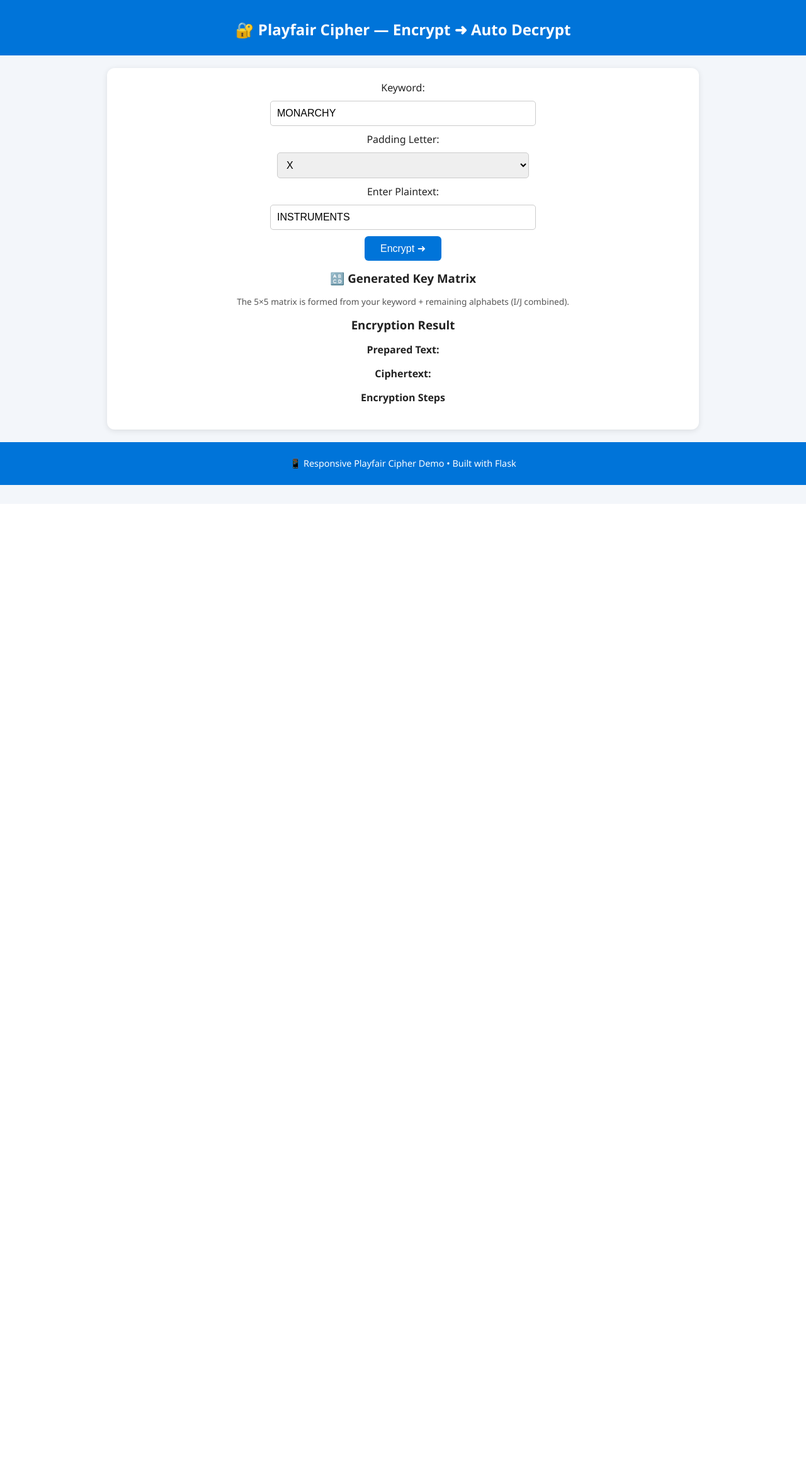
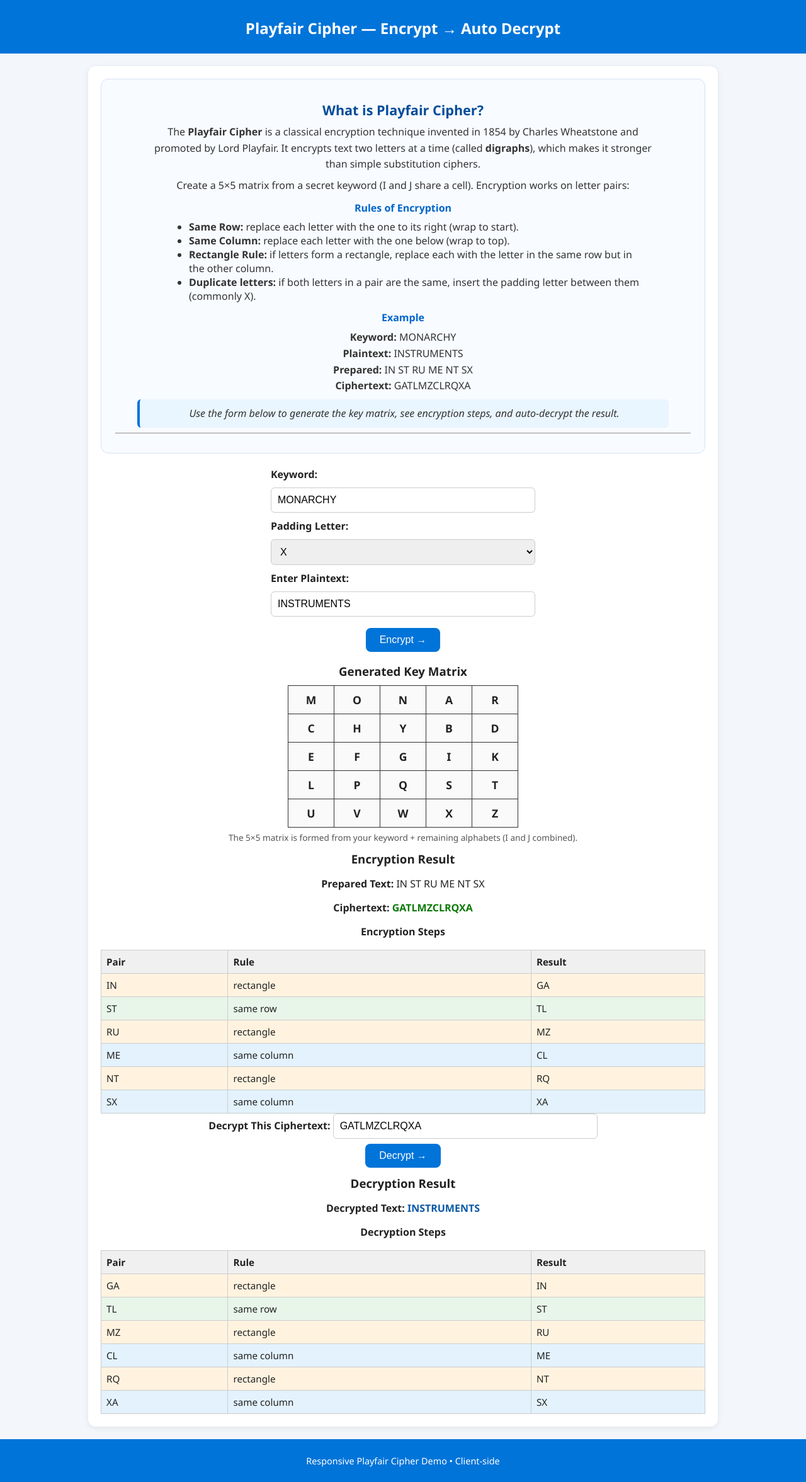
Before and after one commit to Sadikcserymec077/playfair, a Flask app: page / in a window 1280 px wide. Shown: the whole page at 63% size. Before the commit the page ends 770 px from the top, so only its background shows below. Run offline with Flask 3, Linux system fonts and the light colour scheme.

Commit message:
added description

```diff
--- a/static/script.js
+++ b/static/script.js
@@ -1,54 +1,178 @@
-// Encrypt flow
-// Encrypt flow
-async function encryptFlow() {
-    const key = document.getElementById('key').value;
-    const text = document.getElementById('plaintext').value;
-    const pad = document.getElementById('pad').value;
+// Playfair Cipher — Client-side implementation
+// Attach event handlers after DOM ready
+document.addEventListener('DOMContentLoaded', () => {
+    document.getElementById('btn-encrypt').addEventListener('click', encryptFlow);
+    document.getElementById('btn-decrypt').addEventListener('click', decryptFlow);
 
-    const res = await fetch('/encrypt', {
-        method: 'POST',
-        body: new URLSearchParams({ key, text, pad })
+    // Initial render using default inputs
+    encryptFlow();
   });
 
-    const data = await res.json();
-
-    // 🔹 Show Key Matrix
-    showMatrix(data.matrix);
-
-    // Encryption section
-    document.getElementById('encryption-section').style.display = 'block';
-    document.getElementById('decryption-section').style.display = 'none';
-
-    document.getElementById('prepared').innerText = data.prepared;
-    document.getElementById('cipher').innerText = data.cipher;
-    showSteps('enc-steps', data.enc_steps);
-
-    // Auto-fill ciphertext
-    document.getElementById('ciphertext').value = data.cipher;
-    document.getElementById('decryption-section').style.display = 'block';
+  /* ---------- Utilities ---------- */
+  function normalizeInput(s) {
+    return s.toUpperCase().replace(/[^A-Z]/g, '').replace(/J/g, 'I');
   }
 
-showMatrix(data.matrix);
+  /* ---------- Matrix Generation ---------- */
+  function generateMatrix(key) {
+    key = normalizeInput(key || '');
+    const used = new Set();
+    const mat = [];
+    const order = [];
 
-// Decrypt flow
-async function decryptFlow() {
-    const key = document.getElementById('key').value;
-    const text = document.getElementById('ciphertext').value;
-    const pad = document.getElementById('pad').value;
-
-    const res = await fetch('/decrypt', {
-        method: 'POST',
-        body: new URLSearchParams({ key, text, pad })
-    });
-
-    const data = await res.json();
-
-    // Update decrypted text and steps
-    document.getElementById('plain').innerText = data.decrypted;
-    showSteps('dec-steps', data.dec_steps);
+    // Add key letters (unique)
+    for (let ch of key) {
+      if (!used.has(ch)) {
+        used.add(ch);
+        order.push(ch);
+      }
     }
 
-// Common table rendering
+    // Add remaining letters A..Z but treat J as I
+    for (let code = 65; code <= 90; code++) {
+      const ch = String.fromCharCode(code);
+      if (ch === 'J') continue; // skip J (use I)
+      if (!used.has(ch)) {
+        used.add(ch);
+        order.push(ch);
+      }
+    }
+
+    // Make 5x5 matrix
+    for (let r = 0; r < 5; r++) {
+      mat.push(order.slice(r * 5, r * 5 + 5));
+    }
+
+    // Build lookup map: char -> {r,c}
+    const pos = {};
+    for (let r = 0; r < 5; r++) {
+      for (let c = 0; c < 5; c++) {
+        pos[mat[r][c]] = { r, c };
+      }
+    }
+
+    return { mat, pos };
+  }
+
+  /* ---------- Text Preparation (digraphs) ---------- */
+  function preparePlaintext(raw, padChar = 'X') {
+    raw = normalizeInput(raw || '');
+    const pairs = [];
+    const prepared = [];
+
+    let i = 0;
+    while (i < raw.length) {
+      const a = raw[i];
+      const b = raw[i + 1];
+
+      if (!b) {
+        // single final -> pad
+        pairs.push(a + padChar);
+        prepared.push(a + padChar);
+        i += 1;
+      } else if (a === b) {
+        // duplicate -> insert pad between
+        pairs.push(a + padChar);
+        prepared.push(a + padChar);
+        i += 1; // only consume first char, second becomes next pair's first
+      } else {
+        pairs.push(a + b);
+        prepared.push(a + b);
+        i += 2;
+      }
+    }
+
+    return { pairs, preparedText: prepared.join(' ') };
+  }
+
+  /* ---------- Core encryption / decryption for a pair ---------- */
+  function encryptPair(pair, matrixObj) {
+    const { mat, pos } = matrixObj;
+    const a = pair[0];
+    const b = pair[1];
+    const p = pos[a];
+    const q = pos[b];
+
+    // same row
+    if (p.r === q.r) {
+      const ra = p.r;
+      const ca = (p.c + 1) % 5;
+      const cb = (q.c + 1) % 5;
+      return {
+        result: mat[ra][ca] + mat[ra][cb],
+        rule: 'same row'
+      };
+    }
+
+    // same column
+    if (p.c === q.c) {
+      const ca = p.c;
+      const ra = (p.r + 1) % 5;
+      const rb = (q.r + 1) % 5;
+      return {
+        result: mat[ra][ca] + mat[rb][ca],
+        rule: 'same column'
+      };
+    }
+
+    // rectangle rule
+    return {
+      result: mat[p.r][q.c] + mat[q.r][p.c],
+      rule: 'rectangle'
+    };
+  }
+
+  function decryptPair(pair, matrixObj) {
+    const { mat, pos } = matrixObj;
+    const a = pair[0];
+    const b = pair[1];
+    const p = pos[a];
+    const q = pos[b];
+
+    // same row -> shift left
+    if (p.r === q.r) {
+      const ra = p.r;
+      const ca = (p.c - 1 + 5) % 5;
+      const cb = (q.c - 1 + 5) % 5;
+      return {
+        result: mat[ra][ca] + mat[ra][cb],
+        rule: 'same row'
+      };
+    }
+
+    // same column -> shift up
+    if (p.c === q.c) {
+      const ca = p.c;
+      const ra = (p.r - 1 + 5) % 5;
+      const rb = (q.r - 1 + 5) % 5;
+      return {
+        result: mat[ra][ca] + mat[rb][ca],
+        rule: 'same column'
+      };
+    }
+
+    // rectangle -> swap columns
+    return {
+      result: mat[p.r][q.c] + mat[q.r][p.c],
+      rule: 'rectangle'
+    };
+  }
+
+  /* ---------- UI Rendering ---------- */
+  function showMatrix(matrix) {
+    const table = document.getElementById('matrix');
+    table.innerHTML = '';
+    matrix.forEach(row => {
+      const tr = document.createElement('tr');
+      row.forEach(ch => {
+        const td = document.createElement('td');
+        td.innerText = ch;
+        tr.appendChild(td);
+      });
+      table.appendChild(tr);
+    });
+  }
+
   function showSteps(tableId, steps) {
     const t = document.getElementById(tableId);
     t.innerHTML = '<tr><th>Pair</th><th>Rule</th><th>Result</th></tr>';
@@ -60,28 +184,96 @@ function showSteps(tableId, steps) {
     }
   }
 
-// Color-coded row backgrounds
   function styleRowByRule(tr, rule) {
     if (!rule) return;
     if (rule.includes('row')) {
-        tr.style.backgroundColor = '#e8f5e9'; // green
+      tr.style.backgroundColor = '#e8f5e9';
     } else if (rule.includes('column')) {
-        tr.style.backgroundColor = '#e3f2fd'; // blue
+      tr.style.backgroundColor = '#e3f2fd';
     } else if (rule.includes('rectangle')) {
-        tr.style.backgroundColor = '#fff3e0'; // orange
+      tr.style.backgroundColor = '#fff3e0';
     }
   }
-function showMatrix(matrix) {
-    const table = document.getElementById('matrix');
-    table.innerHTML = ''; // clear previous
 
-    matrix.forEach(row => {
-        const tr = document.createElement('tr');
-        row.forEach(ch => {
-            const td = document.createElement('td');
-            td.innerText = ch;
-            tr.appendChild(td);
-        });
-        table.appendChild(tr);
-    });
+  /* ---------- Flows ---------- */
+  function encryptFlow() {
+    const key = document.getElementById('key').value || '';
+    const raw = document.getElementById('plaintext').value || '';
+    const pad = (document.getElementById('pad').value || 'X').toUpperCase();
+
+    // Build matrix
+    const matrixObj = generateMatrix(key);
+    showMatrix(matrixObj.mat);
+
+    // Prepare plaintext
+    const { pairs, preparedText } = preparePlaintext(raw, pad);
+    document.getElementById('prepared').innerText = preparedText;
+
+    // Encrypt each pair and collect steps
+    const encPairs = [];
+    const encSteps = [];
+    for (let p of pairs) {
+      const out = encryptPair(p, matrixObj);
+      encPairs.push(out.result);
+      encSteps.push({ pair: p, rule: out.rule, result: out.result });
     }
+
+    const ciphertext = encPairs.join('');
+    document.getElementById('cipher').innerText = ciphertext;
+
+    // Show steps
+    showSteps('enc-steps', encSteps);
+
+    // Auto-fill decrypt input and auto-decrypt result
+    document.getElementById('ciphertext').value = ciphertext;
+    // Also clear previous plain
+    document.getElementById('plain').innerText = '';
+    // Optionally run decrypt to show decryption steps now
+    decryptFlow(); // show decryption side-by-side
+  }
+
+  function decryptFlow() {
+    const key = document.getElementById('key').value || '';
+    const text = document.getElementById('ciphertext').value || '';
+    const pad = (document.getElementById('pad').value || 'X').toUpperCase();
+
+    if (!text) {
+      document.getElementById('plain').innerText = '';
+      document.getElementById('dec-steps').innerHTML = '';
+      return;
+    }
+
+    const matrixObj = generateMatrix(key);
+    showMatrix(matrixObj.mat);
+
+    // Normalize ciphertext (should be even length)
+    const normalized = normalizeInput(text);
+    const pairs = [];
+    for (let i = 0; i < normalized.length; i += 2) {
+      const a = normalized[i];
+      const b = normalized[i + 1] || pad;
+      pairs.push(a + b);
+    }
+
+    // Decrypt each pair
+    const decSteps = [];
+    const outPairs = [];
+    for (let p of pairs) {
+      const o = decryptPair(p, matrixObj);
+      decSteps.push({ pair: p, rule: o.rule, result: o.result });
+      outPairs.push(o.result);
+    }
+
+    // Combine decrypted digraphs and attempt to remove padding characters inserted during encryption.
+    // Note: cannot perfectly restore original when padding was identical letter or pad used legitimately.
+    let combined = outPairs.join('');
+    // Heuristic clean-up: remove pad letter between identical letters produced by splitting duplicates
+    // Example: original "BALLOON" => prepared B A LX LO ON -> decrypted may contain X; remove X if it's between two identical letters.
+    combined = combined.replace(new RegExp(`(${pad})(?=\\1)`, 'g'), '');
+    // Also remove trailing pad if added solely to complete pair
+    if (combined.endsWith(pad)) combined = combined.slice(0, -1);
+
+    // Show results
+    document.getElementById('plain').innerText = combined;
+    showSteps('dec-steps', decSteps);
+  }
--- a/static/style.css
+++ b/static/style.css
@@ -1,3 +1,4 @@
+/* Base layout */
 body {
   font-family: 'Segoe UI', Arial, sans-serif;
   background: #f3f6fa;
@@ -10,85 +11,111 @@ body {
 header {
   background: #0074D9;
   color: white;
-    padding: 15px 10px;
+  padding: 16px 12px;
 }
 
 h2, h3, h4 {
-    margin-top: 15px;
-    margin-bottom: 10px;
+  margin-top: 12px;
+  margin-bottom: 8px;
 }
 
 .box {
   background: white;
   border-radius: 12px;
-    box-shadow: 0 2px 10px rgba(0,0,0,0.1);
+  box-shadow: 0 2px 10px rgba(0,0,0,0.08);
   padding: 20px;
   margin: 20px auto;
   width: 90%;
-    max-width: 900px;
+  max-width: 960px;
 }
 
+/* Description */
+#description {
+  background: #f8fbff;
+  border: 1px solid #d7e3f5;
+  border-radius: 12px;
+  padding: 22px;
+  margin-bottom: 22px;
+}
+
+#description h3 { color: #004c99; font-size: 1.35em; }
+#description h4 { color: #0066cc; margin-top: 12px; }
+#description p { font-size: 1em; color: #333; line-height: 1.6; max-width: 820px; margin: 8px auto; }
+#description ul { text-align: left; margin: 6px auto 12px auto; max-width: 720px; color: #333; }
+#description code { background: #eef3ff; padding: 3px 6px; border-radius: 5px; font-family: monospace; }
+
+/* Input group */
 .input-group {
   display: flex;
   flex-direction: column;
   gap: 10px;
   align-items: center;
+  margin-bottom: 18px;
 }
 
+label { width: 90%; max-width: 420px; text-align: left; color: #222; font-weight: 600; }
 input, select {
   padding: 10px;
   font-size: 1em;
   width: 90%;
-    max-width: 400px;
+  max-width: 420px;
   border: 1px solid #ccc;
-    border-radius: 5px;
+  border-radius: 6px;
+  box-sizing: border-box;
 }
 
+.controls { margin-top: 8px; }
+
 button {
-    padding: 10px 25px;
+  padding: 10px 22px;
   background: #0074D9;
   color: white;
   border: none;
-    border-radius: 6px;
+  border-radius: 8px;
   cursor: pointer;
-    transition: 0.2s ease;
+  transition: 0.18s ease;
   font-size: 1em;
 }
 
-  button:hover {
-    background: #005fa3;
+button:hover { background: #005fa3; }
+
+/* Matrix */
+.matrix-container { display:flex; justify-content:center; overflow-x:auto; margin-top: 10px; }
+#matrix { border-collapse: collapse; margin: 0 auto; }
+#matrix td {
+  border: 1px solid #333;
+  padding: 10px 14px;
+  width: 44px;
+  text-align: center;
+  font-weight: 700;
+  background: #fafafa;
+  font-size: 1.1em;
+  border-radius: 4px;
 }
 
-  .table-wrapper {
-    overflow-x: auto;
+/* Steps tables */
+.table-wrapper { overflow-x:auto; }
+.steps { border-collapse: collapse; width: 100%; margin-top: 10px; }
+.steps th, .steps td { border: 1px solid #ccc; padding: 8px; font-size: 0.95em; text-align: left; }
+.steps th { background: #f0f0f0; }
+
+/* Result classes */
+.cipher { color: #0a7a07; font-weight: 700; }
+.plain { color: #0b59a6; font-weight: 700; }
+
+/* small styles */
+small { color: #555; font-size: 0.85em; display:block; margin-top:6px; }
+
+/* highlight */
+.highlight {
+  background: #e9f5ff;
+  padding: 10px;
+  border-radius: 6px;
+  font-style: italic;
+  border-left: 4px solid #0074D9;
 }
 
-  .steps {
-    border-collapse: collapse;
-    width: 100%;
-    margin-top: 10px;
-  }
-
-  .steps th, .steps td {
-    border: 1px solid #ccc;
-    padding: 8px;
-    font-size: 0.95em;
-  }
-
-  .steps th {
-    background: #f0f0f0;
-  }
-
-  .cipher {
-    color: green;
-    font-weight: bold;
-  }
-
-  .plain {
-    color: blue;
-    font-weight: bold;
-  }
-
+/* Footer */
 footer {
   background: #0074D9;
   color: white;
@@ -97,47 +124,9 @@ body {
   margin-top: 20px;
 }
 
-  /* Responsive design */
+/* Responsive */
 @media (max-width: 768px) {
-    .box {
-      width: 95%;
-      padding: 15px;
+  .box { width: 95%; padding: 14px; }
+  input, select, button { width: 100%; max-width: 100%; }
+  #matrix td { padding: 8px; width: 30px; font-size: 1em; }
 }
-    input, select, button {
-      width: 100%;
-      max-width: 100%;
-    }
-    #matrix td {
-      padding: 6px;
-      width: 28px;
-    }
-  }
-  /* Matrix Styles */
-.matrix-container {
-  display: flex;
-  justify-content: center;
-  overflow-x: auto;
-  margin-top: 10px;
-}
-
-#matrix {
-  border-collapse: collapse;
-  margin: 0 auto;
-}
-
-#matrix td {
-  border: 1px solid #333;
-  padding: 8px 12px;
-  width: 35px;
-  text-align: center;
-  font-weight: bold;
-  background: #fafafa;
-  font-size: 1.1em;
-}
-
-#matrix-section small {
-  color: #555;
-  font-size: 0.85em;
-  display: block;
-  margin-top: 5px;
-}
--- a/templates/index.html
+++ b/templates/index.html
@@ -1,51 +1,86 @@
 <!DOCTYPE html>
 <html lang="en">
 <head>
-  <meta charset="utf-8">
-  <meta name="viewport" content="width=device-width, initial-scale=1.0">
+  <meta charset="utf-8" />
+  <meta name="viewport" content="width=device-width, initial-scale=1.0"/>
   <title>Playfair Cipher — Interactive Demo</title>
-  <link rel="stylesheet" href="/static/style.css">
+  <link rel="stylesheet" href="static/style.css" />
 </head>
 <body>
   <header>
-    <h2>🔐 Playfair Cipher — Encrypt ➜ Auto Decrypt</h2>
+    <h2>Playfair Cipher — Encrypt → Auto Decrypt</h2>
   </header>
 
   <main class="box">
 
-    <!-- Input Section -->
+    <!-- 1. Description -->
+    <section id="description">
+      <h3>What is Playfair Cipher?</h3>
+      <p>
+        The <strong>Playfair Cipher</strong> is a classical encryption technique invented in 1854 by Charles Wheatstone and promoted by Lord Playfair.
+        It encrypts text two letters at a time (called <strong>digraphs</strong>), which makes it stronger than simple substitution ciphers.
+      </p>
+
+      <p>
+        Create a 5×5 matrix from a secret keyword (I and J share a cell). Encryption works on letter pairs:
+      </p>
+
+      <h4>Rules of Encryption</h4>
+      <ul>
+        <li><strong>Same Row:</strong> replace each letter with the one to its right (wrap to start).</li>
+        <li><strong>Same Column:</strong> replace each letter with the one below (wrap to top).</li>
+        <li><strong>Rectangle Rule:</strong> if letters form a rectangle, replace each with the letter in the same row but in the other column.</li>
+        <li><strong>Duplicate letters:</strong> if both letters in a pair are the same, insert the padding letter between them (commonly X).</li>
+      </ul>
+
+      <h4>Example</h4>
+      <p>
+        <strong>Keyword:</strong> MONARCHY<br/>
+        <strong>Plaintext:</strong> INSTRUMENTS<br/>
+        <strong>Prepared:</strong> IN ST RU ME NT SX<br/>
+        <strong>Ciphertext:</strong> GATLMZCLRQXA
+      </p>
+
+      <p class="highlight">
+        Use the form below to generate the key matrix, see encryption steps, and auto-decrypt the result.
+      </p>
+
+      <hr/>
+    </section>
+
+    <!-- 2. Input -->
     <div class="input-group">
-      <label>Keyword:</label>
-      <input id="key" placeholder="e.g., MONARCHY" value="MONARCHY">
+      <label for="key">Keyword:</label>
+      <input id="key" placeholder="e.g., MONARCHY" value="MONARCHY" />
 
-      <label>Padding Letter:</label>
+      <label for="pad">Padding Letter:</label>
       <select id="pad">
         <option value="X">X</option>
         <option value="Q">Q</option>
       </select>
 
-      <label>Enter Plaintext:</label>
-      <input id="plaintext" placeholder="Enter message to encrypt" value="INSTRUMENTS">
+      <label for="plaintext">Enter Plaintext:</label>
+      <input id="plaintext" placeholder="Enter message to encrypt" value="INSTRUMENTS" />
 
       <div class="controls">
-        <button onclick="encryptFlow()">Encrypt ➜ </button>
+        <button id="btn-encrypt">Encrypt →</button>
       </div>
     </div>
 
-    <!-- 🧮 Key Matrix -->
+    <!-- 3. Matrix -->
     <section id="matrix-section">
-      <h3>🔠 Generated Key Matrix</h3>
+      <h3>Generated Key Matrix</h3>
       <div class="matrix-container">
-        <table id="matrix"></table>
+        <table id="matrix" aria-label="Key matrix"></table>
       </div>
-      <small>The 5×5 matrix is formed from your keyword + remaining alphabets (I/J combined).</small>
+      <small>The 5×5 matrix is formed from your keyword + remaining alphabets (I and J combined).</small>
     </section>
 
-    <!-- Encryption Results -->
+    <!-- 4. Encryption result -->
     <section id="encryption-section">
       <h3>Encryption Result</h3>
-      <p><b>Prepared Text:</b> <span id="prepared"></span></p>
-      <p><b>Ciphertext:</b> <span id="cipher" class="cipher"></span></p>
+      <p><strong>Prepared Text:</strong> <span id="prepared"></span></p>
+      <p><strong>Ciphertext:</strong> <span id="cipher" class="cipher"></span></p>
 
       <h4>Encryption Steps</h4>
       <div class="table-wrapper">
@@ -53,29 +88,30 @@
       </div>
     </section>
 
-    <!-- Decryption Section -->
-    <section id="decryption-section" style="display:none;">
-      <label>Decrypt This Ciphertext:</label>
-      <input id="ciphertext" placeholder="Ciphertext will appear here automatically">
+    <!-- 5. Decryption -->
+    <section id="decryption-section" style="display:block;">
+      <label for="ciphertext">Decrypt This Ciphertext:</label>
+      <input id="ciphertext" placeholder="Ciphertext will appear here automatically" />
 
       <div class="controls">
-        <button onclick="decryptFlow()">Decrypt ➜</button>
+        <button id="btn-decrypt">Decrypt →</button>
       </div>
 
       <h3>Decryption Result</h3>
-      <p><b>Decrypted Text:</b> <span id="plain" class="plain"></span></p>
+      <p><strong>Decrypted Text:</strong> <span id="plain" class="plain"></span></p>
 
       <h4>Decryption Steps</h4>
       <div class="table-wrapper">
         <table id="dec-steps" class="steps"></table>
       </div>
     </section>
+
   </main>
 
   <footer>
-    <p>📱 Responsive Playfair Cipher Demo • Built with Flask</p>
+    <p>Responsive Playfair Cipher Demo • Client-side</p>
   </footer>
 
-  <script src="/static/script.js"></script>
+  <script src="static/script.js"></script>
 </body>
 </html>
```
Lines whose indentation alone changed are shown as unchanged.
